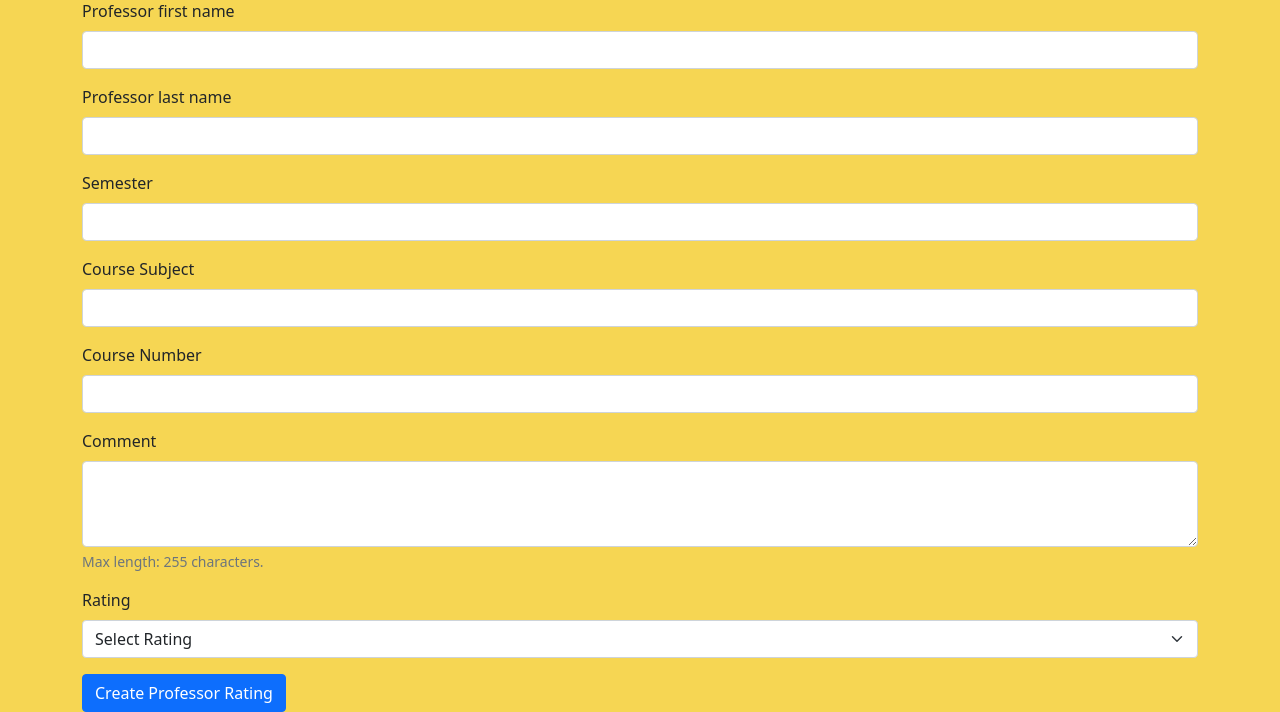
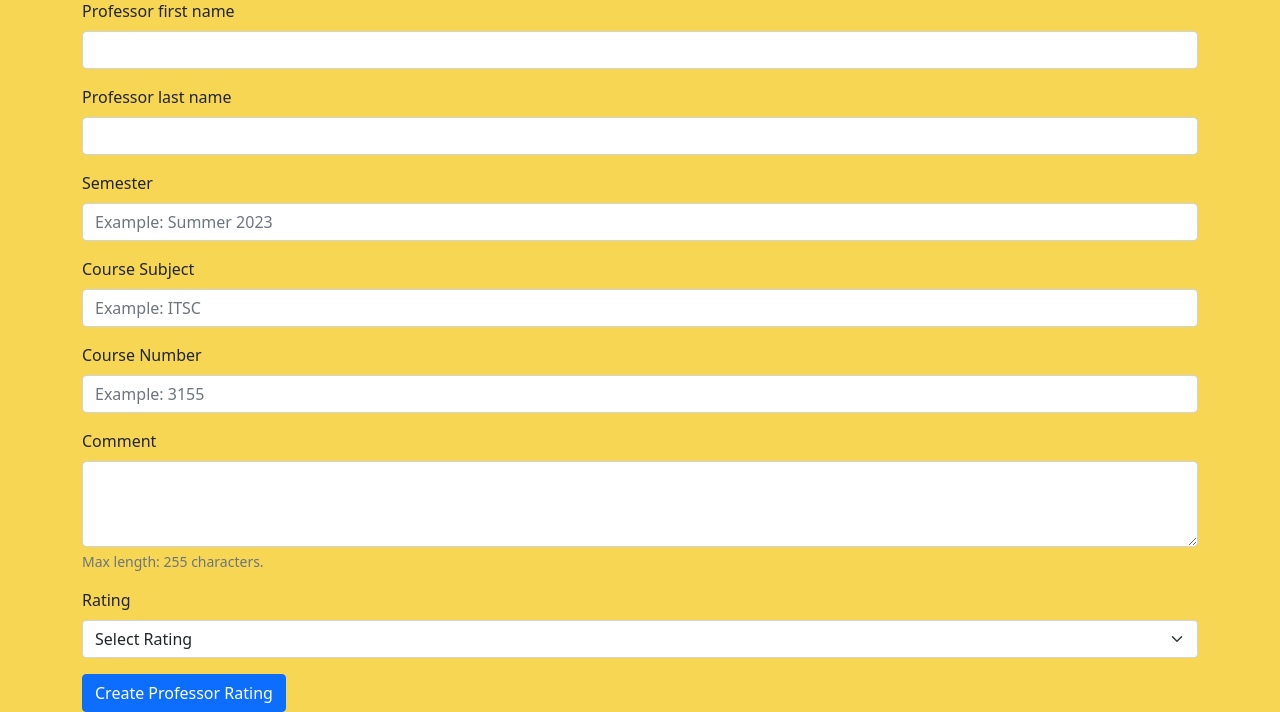
Before and after one commit to Emanrz7613/Flask-Website-with-Google-auth, a Flask app: page /ratings/new in a window 1280 px wide. Shown: the part 217-929 px from the top of the page. Run offline with Flask 3, Linux system fonts and the light colour scheme; the visitor is signed in with stand-in values (Sample User, id 1); data that the repository does not hold is empty; parts of the project's set-up code (start-up, migrations or seed data) failed here and were passed over.

Commit message:
update input restrictions in rating form
Added restrictions to rating form to not allow users to enter too many characters in the fields. also added examples of input in the input fields on the form page

```diff
--- a/templates/create_ratings_form.html
+++ b/templates/create_ratings_form.html
@@ -26,7 +26,7 @@
   </div>
   <div class="mb-3">
     <label for="semester" class="form-label">Semester</label>
-    <input list="semesterList" name="semester" id="semester" class="form-control search-select" autocomplete="off" required>
+    <input list="semesterList" name="semester" id="semester" class="form-control search-select" autocomplete="off" placeholder="Example: Summer 2023" required maxlength="11">
     <datalist id="semesterList">
         {% for semester in semester %}
         <option value="{{ semester }}">{{ semester }}</option>
@@ -35,7 +35,7 @@
 </div>
   <div class="mb-3">
     <label for="subject" class="form-label">Course Subject</label>
-    <input list="subjectList" name="subject" id="subject" class="form-control search-select" autocomplete="off" required>
+    <input list="subjectList" name="subject" id="subject" class="form-control search-select" autocomplete="off" placeholder="Example: ITSC" required maxlength="4">
     <datalist id="subjectList">
         {% for subject in course_subjects %}
         <option value="{{ subject }}">{{ subject }}</option>
@@ -44,7 +44,7 @@
 </div>
 <div class="mb-3">
     <label for="course_num" class="form-label">Course Number</label>
-    <input list="courseNumList" name="course_num" id="course_num" class="form-control search-select" autocomplete="off" required>
+    <input list="courseNumList" name="course_num" id="course_num" class="form-control search-select" autocomplete="off" placeholder="Example: 3155" required maxlength="4">
     <datalist id="courseNumList">
         {% for num in course_numbers %}
         <option value="{{ num }}">{{ num }}</option>
```
Also changed, not shown: 1 other file.
